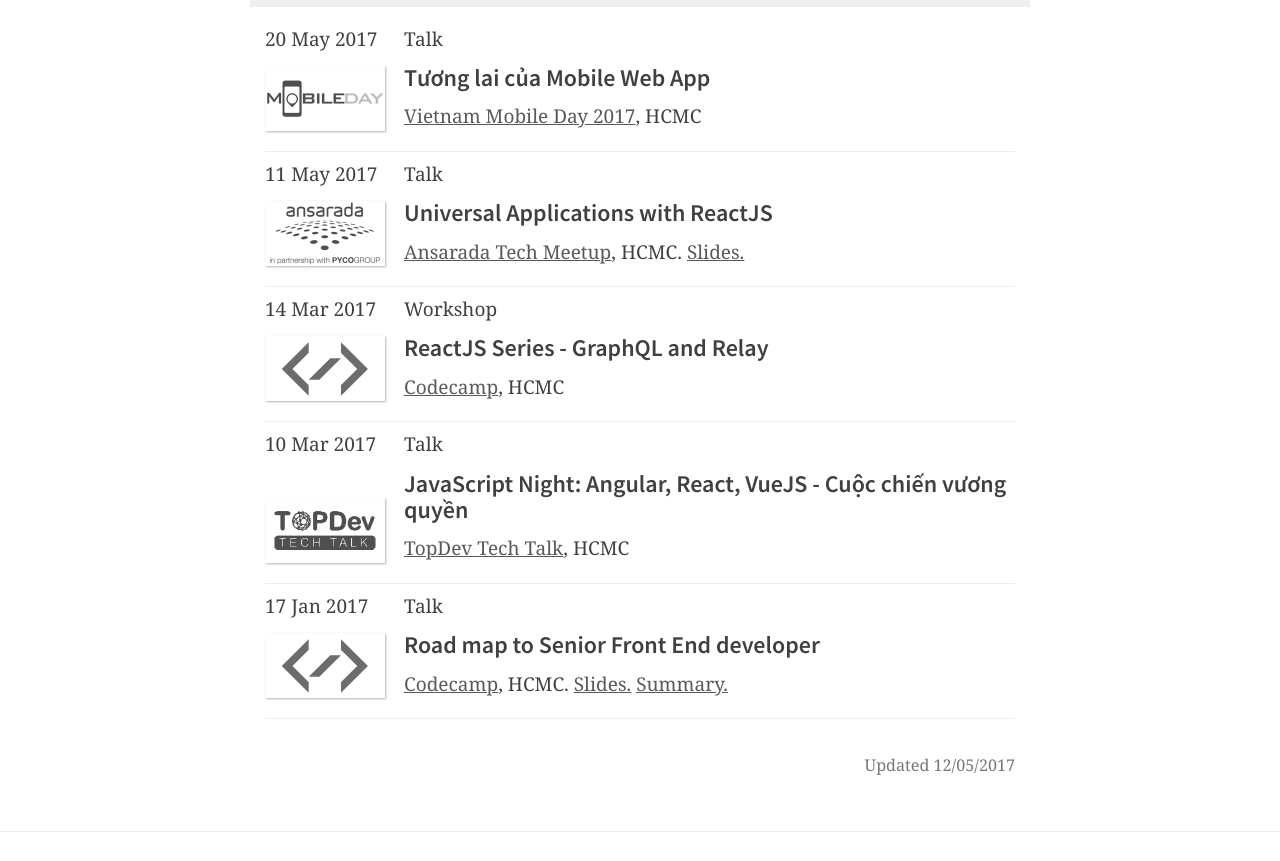
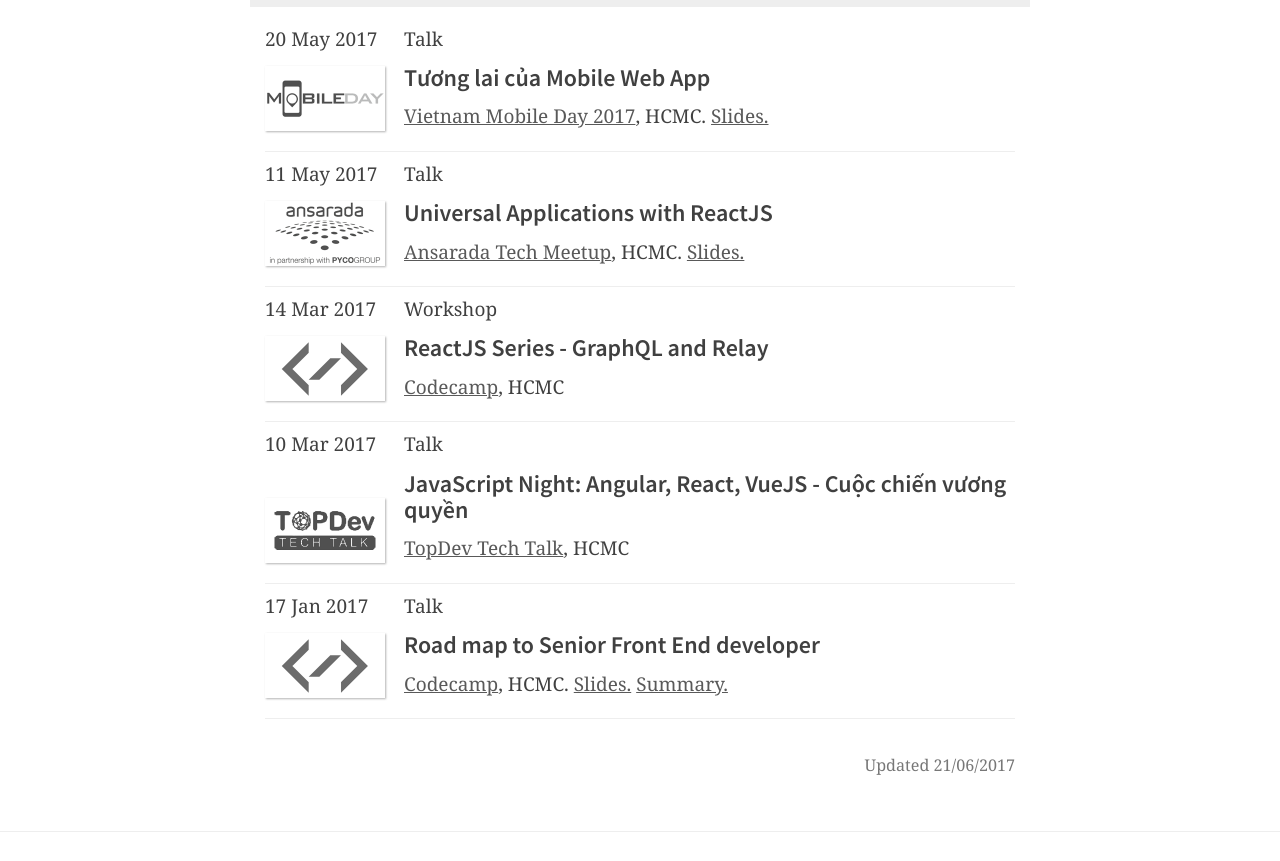
Before and after one commit to trongthanh/int3ractive.com, a Jekyll site: the page built from speaking.html, in a window 1280 px wide. Shown: the part 633-1494 px from the top of the page. Built offline with Jekyll 4.4.1, drawn with Linux system fonts in a browser that asks for light colours; nearby versions of some CDN libraries.

Commit message:
Update speaking page, add slides link to a recent talk

```diff
--- a/about.html
+++ b/about.html
@@ -14,7 +14,7 @@
 
 <img src="img/thanh-head-shot.jpg" alt="Thanh head shot" align="right" width="250">
 
-<p>In the past, I was a senior Flash developer and joined in as a speaker of Vietnam's first <a href="https://blog.int3ractive.com/2010/12/flash-camp-hanoi-2010.html">Flash Camp conference</a>. I wrote several demos and case studies in ActionScript and JavaScript which can be found in my <a href="https://github.com/trongthanh" target="_blank">GitHub repositories</a>. I used to worked in Singapore for two and a half years, during which I gained my international experience in a multimedia agency and a production house. Now I am back in Vietnam, and quite busy with daily work, but I am still passionate in building a <a href="https://www.facebook.com/groups/hcmfrontend/" target="_blank">front end developers community</a> and have a dream of bringing the <a href="http://jsconf.com" target="_blank">JSConf</a> to Vietnam.</p>
+<p>In the past, I was a senior Flash developer and joined in as a speaker of Vietnam's first <a href="https://int3ractive.com/2010/12/flash-camp-hanoi-2010.html">Flash Camp conference</a>. I wrote several demos and case studies in ActionScript and JavaScript which can be found in my <a href="https://github.com/trongthanh" target="_blank">GitHub repositories</a>. I used to worked in Singapore for two and a half years, during which I gained my international experience in a multimedia agency and a production house. Now I am back in Vietnam, and quite busy with daily work, but I am still passionate in building a <a href="https://www.facebook.com/groups/hcmfrontend/" target="_blank">front end developers community</a> and have a dream of bringing the <a href="http://jsconf.com" target="_blank">JSConf</a> to Vietnam.</p>
 
 <p>This blog was created in 2008 on Blogger platform to share my experiments and discoveries during the advancement of my career. It was a bit dusty through out 2013 and 2014 during which I was drawn into too much work and other personal matters. Starting from 2015, I feel like writing again and decide to <a href="https://blog.int3ractive.com/2015/09/goodbye-blogger-hello-github-pages.html" target="_blank">migrate it to GitHub Pages</a> where I am free from the clutter of a CMS and can really focus on writing. Although most of Vietnamese developers can read in English, I think will write more in Vietnamese so that the things I share will be hopefully more approachable for my fellow developers.</p>
 
--- a/speaking.html
+++ b/speaking.html
@@ -4,7 +4,7 @@
 subtitle: "My past and upcoming speaking at public events"
 description: "Home page and blog of Trần Trọng Thanh. Here is my past and upcoming speaking at public events."
 image: "img/about-bg.jpg"
-date: 2017-05-12T11:20:19+07:00
+date: 2017-06-21T14:20:01+07:00
 ---
 
 <p>I was honored to be invited as speaker in several tech talks and workshops. Below are the list of events in which I'm attending as speakers:</p>
@@ -17,7 +17,8 @@
         <address class="events__item__desc">
             <div class="events__item__type">Talk</div>
             <h3 class="events__item__title">Tương lai của Mobile Web App</h3>
-            <a href="https://www.facebook.com/events/1368837373173750">Vietnam Mobile Day 2017</a>, HCMC
+            <a href="https://www.facebook.com/events/1368837373173750">Vietnam Mobile Day 2017</a>, HCMC.
+            <a href="https://int3ractive.com/future-of-mobile-web/">Slides.</a>
         </address>
     </li>
     <li class="events__item">
```
